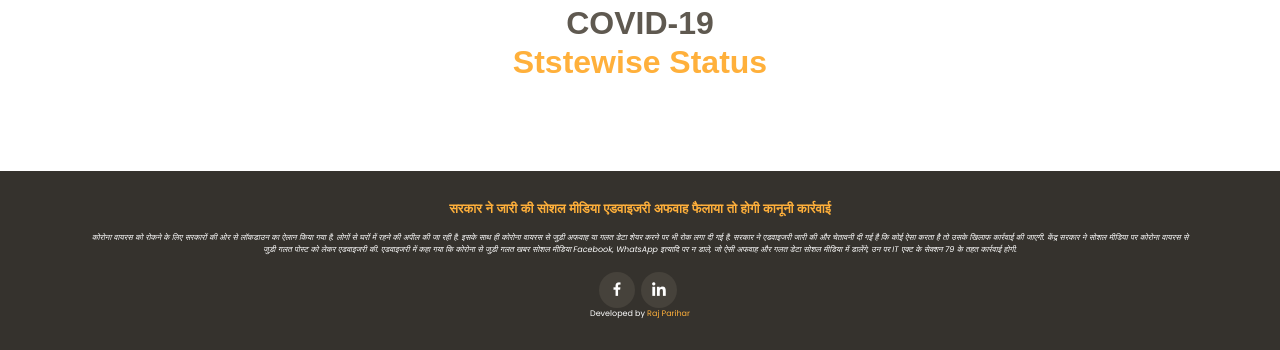
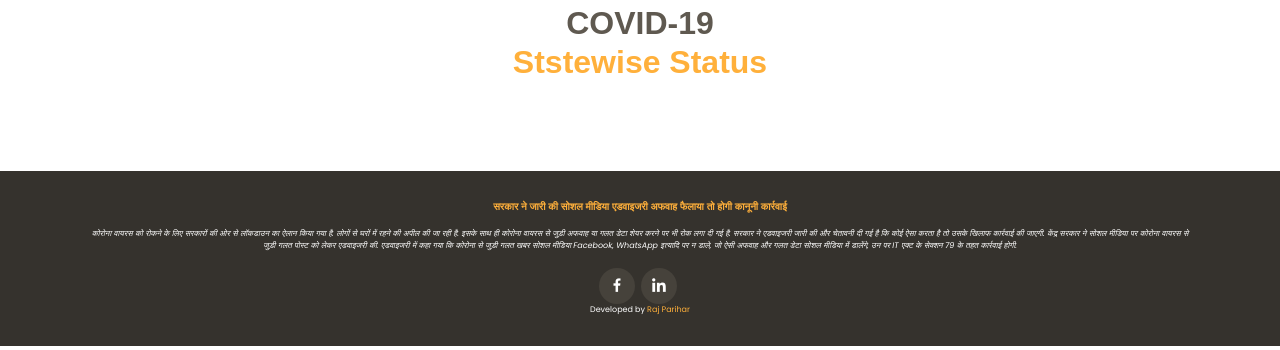
Before and after one commit to RajP7Jowa/krashishakti, a PHP site: page / in a window 1280 px wide. Shown: the part 3219-3569 px from the top of the page. Run offline with PHP 8.4, Linux system fonts and the light colour scheme; some libraries are stand-ins or nearby versions.

Commit message:
Update style.css

```diff
--- a/assets/css/style.css
+++ b/assets/css/style.css
@@ -1495,7 +1495,7 @@ section {
 }
 
 #footer h3 {
-  font-size: 13px;
+  font-size: 10px;
   font-weight: 700;
   color: #ffb03b;
   position: relative;
```
